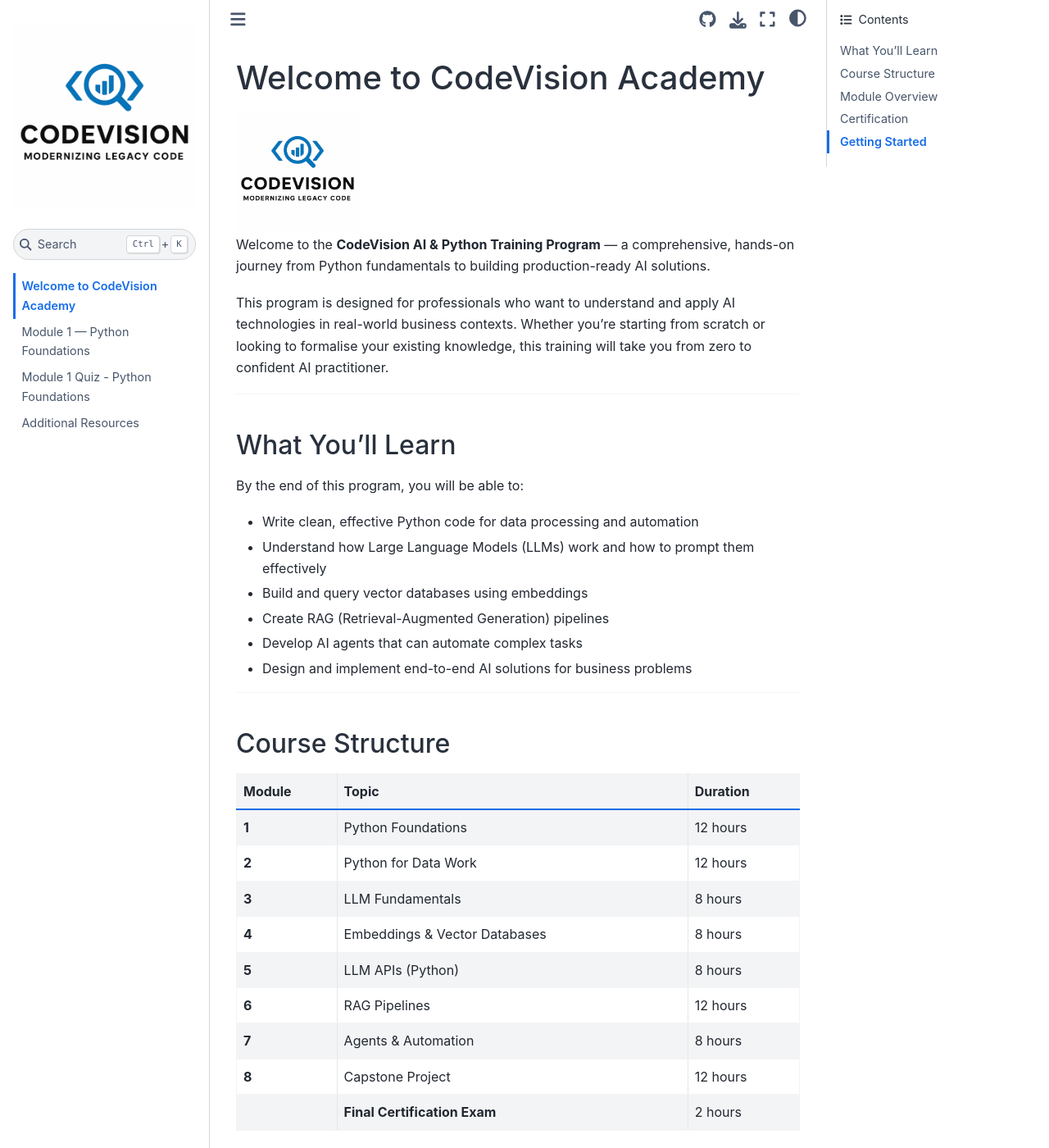
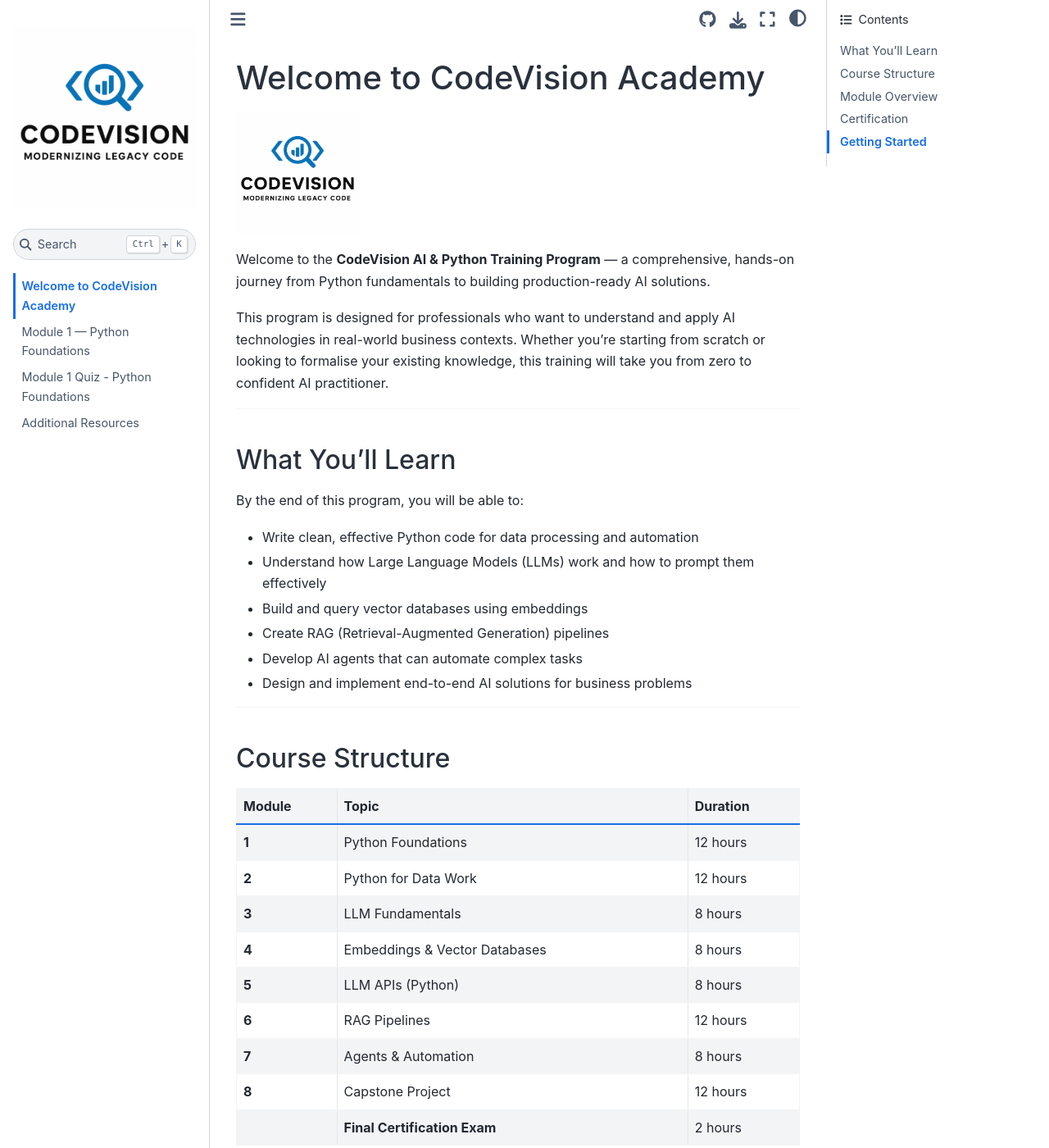
Before and after one commit to jonbowden/python-training, a Jupyter Book: the page built from intro.md, in a window 1280 px wide and 1400 px high. Shown: the whole window at 82% size. Built offline with Jupyter Book 1.0.4 settings and Sphinx 7.4.7 and the Sphinx Book theme 1.1.4, drawn with Linux system fonts in a browser that asks for light colours.

Commit message:
Fix logo display and add 50% size reduction
- Reverted to standard markdown image syntax
- Added custom CSS to reduce logo to 150px width
- Configured sphinx to load custom CSS

🤖 Generated with [Claude Code](https://claude.com/claude-code)

Co-Authored-By: Claude Opus 4.5 <noreply@anthropic.com>

````diff
--- a/_config.yml
+++ b/_config.yml
@@ -22,3 +22,9 @@ html:
   use_repository_button: true
   use_issues_button: false
   use_download_button: true
+
+sphinx:
+  config:
+    html_static_path: ['_static']
+    html_css_files:
+      - custom.css
--- /dev/null
+++ b/_static/custom.css
@@ -0,0 +1,5 @@
+/* Reduce intro page logo to 50% */
+.bd-article-container img[alt="CodeVision Logo"] {
+    max-width: 150px;
+    height: auto;
+}
--- a/intro.md
+++ b/intro.md
@@ -1,9 +1,6 @@
 # Welcome to CodeVision Academy
 
-```{image} CV_White.png
-:alt: CodeVision Logo
-:width: 150px
-```
+![CodeVision Logo](CV_White.png)
 
 Welcome to the **CodeVision AI & Python Training Program** — a comprehensive, hands-on journey from Python fundamentals to building production-ready AI solutions.
 
````
